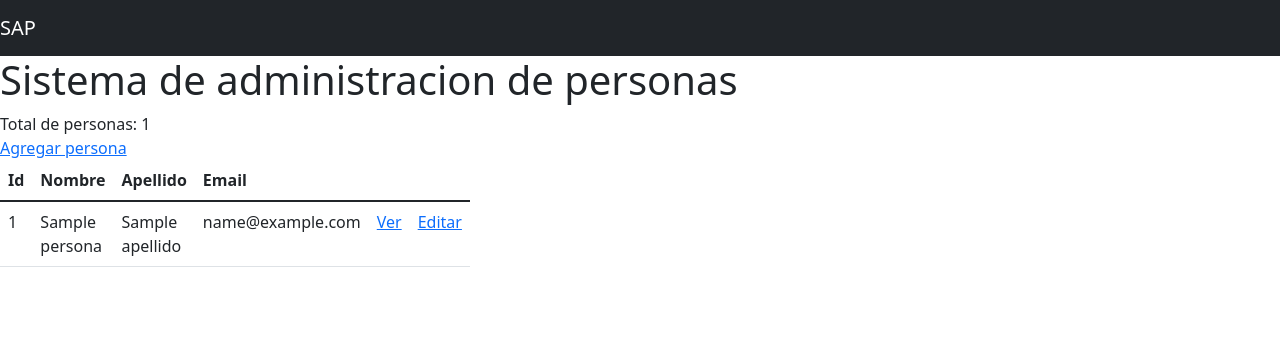
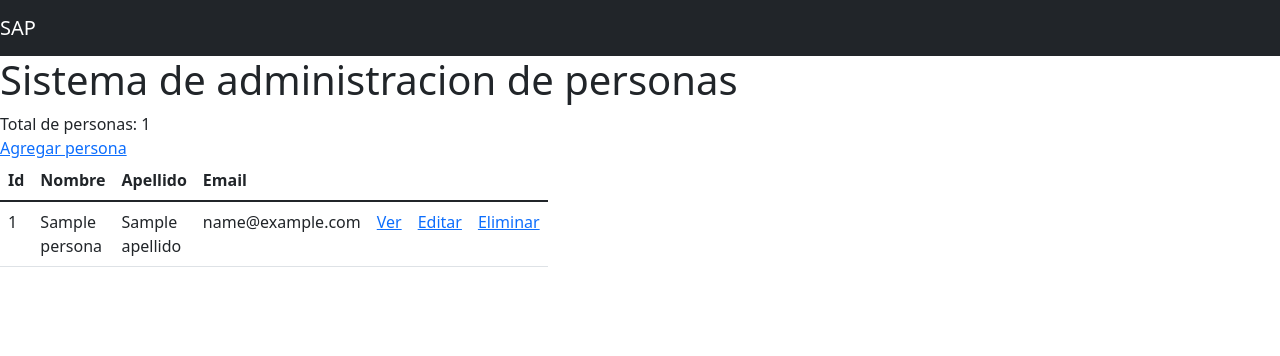
Before and after one commit to Mau5trakt/Sap-Flask, a Flask app: template templates/index.html in a window 1280 px wide. Shown: the top 356 px of the page. Run offline with Flask 2, Linux system fonts and the light colour scheme; the template is opened without the code that fills it: most values are stand-ins (such as "Sample title", 1, 10 or a date in 2020).

Commit message:
Created the function to eliminate a value

```diff
--- a/app.py
+++ b/app.py
@@ -82,5 +82,15 @@ def editar(id):
     return render_template('editar.html', forma = personaForma)
 
 
+@app.route('/eliminar/<int:id>')
+def eliminar(id):
+    persona = Persona.query.get_or_404(id)
+    app.logger.debug(f'Persona a eliminar: {persona}')
+    db.session.delete(persona)
+    db.session.commit()
+    return  redirect(url_for('inicio'))
+
+
+
 if __name__ == '__main__':
     app.run()
--- a/templates/index.html
+++ b/templates/index.html
@@ -27,6 +27,7 @@
                 <th>Email</th>
                 <th></th>
                 <th></th>
+                <th></th>
             </tr>
         </thead>       <tbody>
             {% for persona in personas %}
@@ -37,6 +38,7 @@
                 <td>{{ persona.email }}</td>
             <td><a href="ver/{{persona.id}}">Ver</a></td>
             <td><a href="editar/{{persona.id}}">Editar</a></td>
+            <td><a href="eliminar/{{persona.id}}">Eliminar</a></td>
             </tr>
             {% endfor  %}
         </tbody>
```
